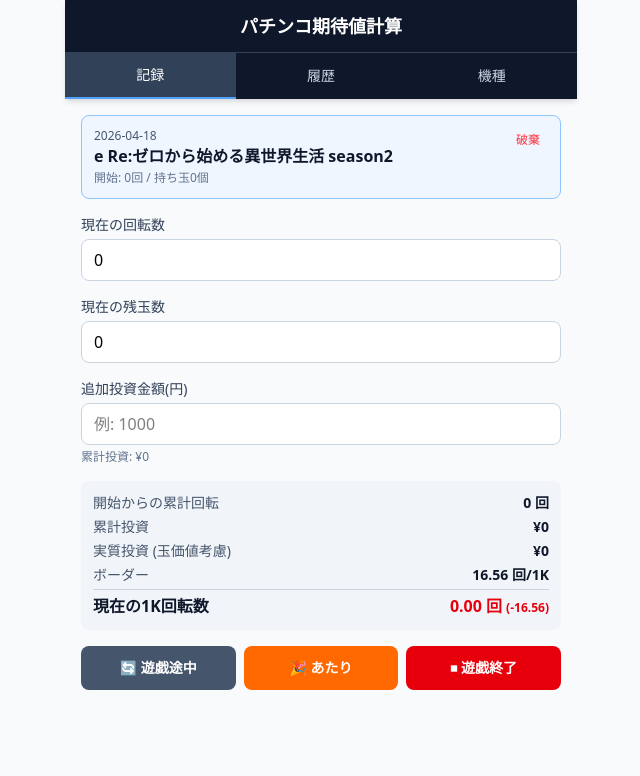
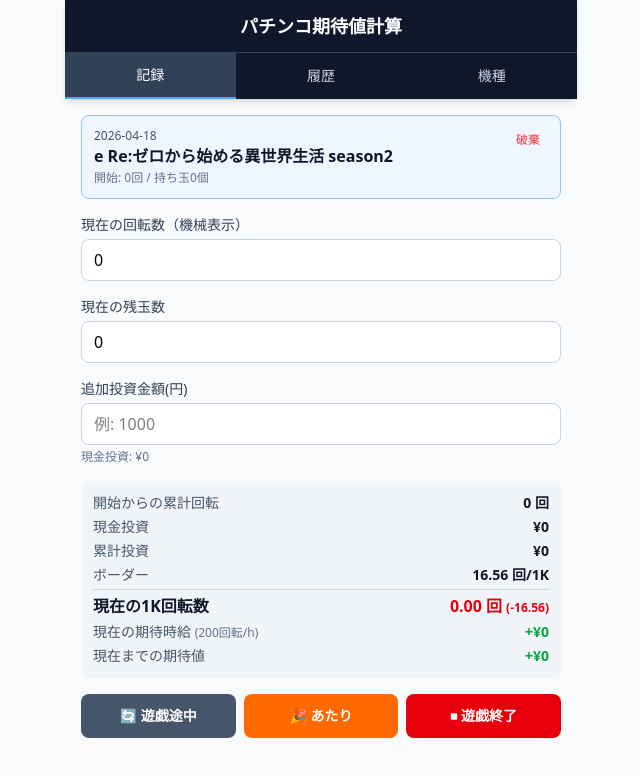
Before and after one commit to sunahitiri/pachi-calc, a React (Vite) app: page / in a window 1280 px wide. Both pictures are taken after a click on the button "▶ 遊戯開始". Shown: the top 776 px of the page, without its empty margins (319-959 px from the left). Built offline with nearby package versions, Linux system fonts and the light colour scheme.

Commit message:
期待値計算修正

```diff
--- a/src/components/SessionRecorder.jsx
+++ b/src/components/SessionRecorder.jsx
@@ -1,5 +1,5 @@
 import { useState, useMemo, useEffect } from 'react';
-import { calcBorder } from '../utils/calculations';
+import { calcBorder, expectedValuePerRotation } from '../utils/calculations';
 import { useLocalStorage } from '../hooks/useLocalStorage';
 
 const BALL_VALUE = 4; // 1玉 = 4円
@@ -11,16 +11,22 @@
   return `${d.getFullYear()}-${mm}-${dd}`;
 }
 
-// 実質投資額(円): 持ち玉が増えた分は投資から差し引く
-function effectiveInvestment(totalInvestment, startBalls, currentBalls) {
-  return totalInvestment - (currentBalls - startBalls) * BALL_VALUE;
+// あたりで獲得した持ち玉の合計(全セグメント)
+function sumHitBallsGained(hits) {
+  return (hits || []).reduce((s, h) => s + (h.ballsGained || 0), 0);
 }
 
-// 1Kあたり回転数(玉価値考慮)
-function calcPerK(currentRotations, startRotations, effInv) {
-  const dRot = currentRotations - startRotations;
-  if (effInv <= 0 || dRot <= 0) return 0;
-  return (dRot * 1000) / effInv;
+// 累計投資額(円): 現金投資から、あたり以外で得た持ち玉分(=通常プレイ中の玉貸出等)を差し引く。
+// あたり中に増えた球は差し引かない(= 投資が減らない)
+function cumulativeInvestment(totalInvestment, startBalls, currentBalls, hitBallsGained) {
+  const nonHitBallsDelta = (currentBalls - startBalls) - hitBallsGained;
+  return totalInvestment - nonHitBallsDelta * BALL_VALUE;
+}
+
+// 1Kあたり回転数 — dRot は累計回転数(全セグメント合算)、cumInv は累計投資
+function calcPerK(dRot, cumInv) {
+  if (cumInv <= 0 || dRot <= 0) return 0;
+  return (dRot * 1000) / cumInv;
 }
 
 // 空文字なら fallback、それ以外は数値に変換 (0 を正しく扱うため `||` は使わない)
@@ -28,6 +34,20 @@
   if (input === '' || input === null || input === undefined) return fallback;
   const n = Number(input);
   return Number.isFinite(n) ? n : fallback;
+}
+
+// セグメント状態の取得(旧データ互換: フィールド欠損時は初期値で補完)
+function getSegState(session) {
+  return {
+    segmentStart: session.segmentStartRotations ?? session.startRotations,
+    cumulative: session.cumulativeRotations ?? 0,
+  };
+}
+
+// 累計回転数 = 過去セグメント累計 + 現セグメント差分(機械表示 - セグメント開始値)
+function totalDRot(session, currentRot) {
+  const { segmentStart, cumulative } = getSegState(session);
+  return cumulative + Math.max(0, currentRot - segmentStart);
 }
 
 export default function SessionRecorder({ machines, onComplete }) {
@@ -55,8 +75,11 @@
       startBalls,
       currentRotations: startRotations,
       currentBalls: startBalls,
+      // セグメント管理: あたり後に機械表示がリセットされても累計を保持する
+      cumulativeRotations: 0,          // 確定済みセグメント合計(あたり前までの累計)
+      segmentStartRotations: startRotations, // 現セグメントの開始機械表示
       totalInvestment: 0,
-      hits: [],       // [{ atRotations, newRotations, ballsAfter, timestamp }]
+      hits: [],       // [{ atMachineRot, atCumulative, resumeMachineRot, segmentRot, ballsBefore, ballsAfter, ballsGained, addedInvestment, timestamp }]
       snapshots: [],  // [{ rotations, balls, investment, timestamp }]
       phase: 'playing',
     });
@@ -89,13 +112,16 @@
     const curBalls = numOr(curBallsInput, session.currentBalls);
     const addInv = numOr(addInvInput, 0);
     const totalInv = session.totalInvestment + addInv;
-    const effInv = effectiveInvestment(totalInv, session.startBalls, curBalls);
-    return calcPerK(curRot, session.startRotations, effInv);
+    const cumInv = cumulativeInvestment(totalInv, session.startBalls, curBalls, sumHitBallsGained(session.hits));
+    return calcPerK(totalDRot(session, curRot), cumInv);
   }, [session, curRotInput, curBallsInput, addInvInput]);
 
   // 入力欄の値を session にコミット
   const commitCurrent = () => {
-    const curRot = numOr(curRotInput, session.currentRotations);
+    const parsedRot = numOr(curRotInput, session.currentRotations);
+    const { segmentStart } = getSegState(session);
+    // 現セグメント内では機械表示が開始値を下回らないようガード
+    const curRot = Math.max(parsedRot, segmentStart);
     const curBalls = numOr(curBallsInput, session.currentBalls);
     const addInv = numOr(addInvInput, 0);
     return {
@@ -127,25 +153,28 @@
   const handleEnd = () => {
     if (!confirm('遊戯を終了して履歴に保存しますか？')) return;
     const updated = commitCurrent();
-    const totalRot = updated.currentRotations - updated.startRotations;
-    const effInv = effectiveInvestment(
+    const totalRot = totalDRot(updated, updated.currentRotations);
+    const cumInv = cumulativeInvestment(
       updated.totalInvestment,
       updated.startBalls,
-      updated.currentBalls
+      updated.currentBalls,
+      sumHitBallsGained(updated.hits)
     );
     const record = {
       id: updated.id,
       date: updated.date,
       machineId: updated.machineId,
       notes: updated.notes,
-      // RecordList / summarize 互換フィールド (玉価値考慮済み)
+      // RecordList / summarize 互換フィールド (累計投資額)
       rotations: Math.max(0, totalRot),
-      investment: Math.max(0, Math.round(effInv)),
+      investment: Math.max(0, Math.round(cumInv)),
       // セッション詳細
       startRotations: updated.startRotations,
       startBalls: updated.startBalls,
       endRotations: updated.currentRotations,
       endBalls: updated.currentBalls,
+      cumulativeRotations: updated.cumulativeRotations ?? 0,
+      segmentStartRotations: updated.segmentStartRotations ?? updated.startRotations,
       totalInvestment: updated.totalInvestment,
       hits: updated.hits,
       snapshots: updated.snapshots,
@@ -159,13 +188,15 @@
   };
 
   // ====== hit-input ======
-  const [hitRotInput, setHitRotInput] = useState('');
+  // hitResumeRotInput: あたり→時短などを抜けて通常プレイに戻った時点の「機械表示」の値。
+  // パチンコは大当りで機械表示がリセットされるのが一般的なので、通常は 0 近辺になる。
+  const [hitResumeRotInput, setHitResumeRotInput] = useState('');
   const [hitBallsInput, setHitBallsInput] = useState('');
   const [hitAddInvInput, setHitAddInvInput] = useState('');
 
   useEffect(() => {
     if (session?.phase === 'hit-input') {
-      setHitRotInput(String(session.currentRotations));
+      setHitResumeRotInput('0');
       setHitBallsInput(String(session.currentBalls));
       setHitAddInvInput('');
     }
@@ -174,35 +205,45 @@
   // あたり画面のライブ計算プレビュー（再開後の状態をシミュレート）
   const hitLiveStats = useMemo(() => {
     if (!session || session.phase !== 'hit-input') return null;
-    const parsedRot = numOr(hitRotInput, session.currentRotations);
-    // あたり発生時の累計回転数を下回らないようガード
-    const newRot = Math.max(parsedRot, session.currentRotations);
+    const resumeRot = numOr(hitResumeRotInput, 0);
     const newBalls = numOr(hitBallsInput, session.currentBalls);
     const addInv = numOr(hitAddInvInput, 0);
     const totalInv = session.totalInvestment + addInv;
-    const effInv = effectiveInvestment(totalInv, session.startBalls, newBalls);
-    const dRot = Math.max(0, newRot - session.startRotations);
+    // このあたりまでのセグメント分(機械表示ベース)
+    const { segmentStart, cumulative } = getSegState(session);
+    const thisSegmentRot = Math.max(0, session.currentRotations - segmentStart);
+    // あたり確定時点の累計回転数
+    const newCumulative = cumulative + thisSegmentRot;
+    // 累計投資: このあたりで増えた球分を含め、全あたりの払い出し球は差し引かない
+    const thisHitGained = newBalls - session.currentBalls;
+    const totalHitGained = sumHitBallsGained(session.hits) + thisHitGained;
+    const cumInv = cumulativeInvestment(totalInv, session.startBalls, newBalls, totalHitGained);
+    // 再開直後は新セグメント差分 0 なので累計 = newCumulative
     return {
-      newRot,
+      resumeRot,
       newBalls,
-      dRot,
+      thisSegmentRot,
+      newCumulative,
       totalInv,
-      effInv,
-      perK: calcPerK(newRot, session.startRotations, effInv),
-      ballsGained: newBalls - session.currentBalls,
-      rotRegression: parsedRot < session.currentRotations,
+      cumInv,
+      perK: calcPerK(newCumulative, cumInv),
+      ballsGained: thisHitGained,
     };
-  }, [session, hitRotInput, hitBallsInput, hitAddInvInput]);
+  }, [session, hitResumeRotInput, hitBallsInput, hitAddInvInput]);
 
   const handleResume = () => {
-    const parsedRot = numOr(hitRotInput, session.currentRotations);
-    // 累計回転数はあたり発生時の値を下回らないようガード（ラベル誤読による巻き戻しを防止）
-    const newRot = Math.max(parsedRot, session.currentRotations);
+    const resumeRot = numOr(hitResumeRotInput, 0);
     const newBalls = numOr(hitBallsInput, session.currentBalls);
     const addInv = numOr(hitAddInvInput, 0);
+    const { segmentStart, cumulative } = getSegState(session);
+    // このセグメントで回した分をあたり発生時点で確定して累計に加算
+    const thisSegmentRot = Math.max(0, session.currentRotations - segmentStart);
+    const newCumulative = cumulative + thisSegmentRot;
     const hit = {
-      atRotations: session.currentRotations,
-      newRotations: newRot,
+      atMachineRot: session.currentRotations,
+      atCumulative: newCumulative,
+      resumeMachineRot: resumeRot,
+      segmentRot: thisSegmentRot,
       ballsBefore: session.currentBalls,
       ballsAfter: newBalls,
       ballsGained: newBalls - session.currentBalls,
@@ -211,13 +252,16 @@
     };
     setSession({
       ...session,
-      currentRotations: newRot,
+      // 次セグメント: 機械表示は resumeRot から始まる
+      currentRotations: resumeRot,
+      segmentStartRotations: resumeRot,
+      cumulativeRotations: newCumulative,
       currentBalls: newBalls,
       totalInvestment: session.totalInvestment + addInv,
       hits: [...session.hits, hit],
       phase: 'playing',
     });
-    setHitRotInput('');
+    setHitResumeRotInput('');
     setHitBallsInput('');
     setHitAddInvInput('');
   };
@@ -307,7 +351,9 @@
   if (session.phase === 'hit-input') {
     const atRot = session.currentRotations;
     const atBalls = session.currentBalls;
-    const preHitDRot = atRot - session.startRotations;
+    const { segmentStart: _segStart, cumulative: _cum } = getSegState(session);
+    const thisSegmentRot = Math.max(0, atRot - _segStart);
+    const preHitCumulative = _cum + thisSegmentRot;
     const stats = hitLiveStats;
     return (
       <div className="p-4 space-y-4">
@@ -316,12 +362,14 @@
           <div className="font-bold text-slate-900 dark:text-white">{machine?.name ?? '不明'}</div>
           <div className="grid grid-cols-2 gap-x-3 gap-y-0.5 text-xs mt-1">
             <div className="text-slate-600 dark:text-slate-300">開始からの累計回転</div>
-            <div className="text-right font-semibold text-slate-900 dark:text-white">{preHitDRot.toLocaleString()} 回</div>
-            <div className="text-slate-600 dark:text-slate-300">あたり時の回転数</div>
+            <div className="text-right font-semibold text-slate-900 dark:text-white">{preHitCumulative.toLocaleString()} 回</div>
+            <div className="text-slate-600 dark:text-slate-300">今回セグメントで回した</div>
+            <div className="text-right font-semibold text-slate-900 dark:text-white">{thisSegmentRot.toLocaleString()} 回</div>
+            <div className="text-slate-600 dark:text-slate-300">あたり時の機械表示</div>
             <div className="text-right font-semibold text-slate-900 dark:text-white">{atRot.toLocaleString()} 回</div>
             <div className="text-slate-600 dark:text-slate-300">あたり時の持ち玉</div>
             <div className="text-right font-semibold text-slate-900 dark:text-white">{atBalls.toLocaleString()} 個</div>
-            <div className="text-slate-600 dark:text-slate-300">累計投資</div>
+            <div className="text-slate-600 dark:text-slate-300">現金投資</div>
             <div className="text-right font-semibold text-slate-900 dark:text-white">¥{session.totalInvestment.toLocaleString()}</div>
             <div className="text-slate-600 dark:text-slate-300">今回までのあたり</div>
             <div className="text-right font-semibold text-slate-900 dark:text-white">{session.hits.length} 回</div>
@@ -332,23 +380,21 @@
 
         <div>
           <label className="block text-sm font-medium text-slate-700 dark:text-slate-200 mb-1">
-            現在の回転数（機械表示の合計）
+            再開時の機械表示（回転数）
           </label>
           <input
             type="number"
             inputMode="numeric"
-            value={hitRotInput}
-            onChange={(e) => setHitRotInput(e.target.value)}
+            value={hitResumeRotInput}
+            onChange={(e) => setHitResumeRotInput(e.target.value)}
             className="w-full px-3 py-2 border border-slate-300 rounded-lg bg-white dark:bg-slate-800 dark:border-slate-600 dark:text-white"
+            placeholder="例: 0"
           />
           <div className="text-xs text-slate-500 dark:text-slate-400 mt-1">
-            ※ 機械に表示されている「合計の回転数」を入力してください（あたり時の {atRot.toLocaleString()}回 以上）
+            ※ 大当り後は機械表示がリセットされます。通常プレイに戻った時点の機械の表示値を入力してください。
+            <br />
+            　時短で100回転消化して再開なら「100」、すぐ通常に戻ったなら「0」です。
           </div>
-          {stats?.rotRegression && (
-            <div className="text-xs text-red-600 dark:text-red-400 mt-1">
-              ⚠️ あたり時の値を下回っています。自動的に {atRot.toLocaleString()}回 として扱います。
-            </div>
-          )}
         </div>
         <div>
           <label className="block text-sm font-medium text-slate-700 dark:text-slate-200 mb-1">
@@ -380,7 +426,7 @@
             placeholder="あたり中に追加した金額があれば"
           />
           <div className="text-xs text-slate-500 dark:text-slate-400 mt-1">
-            累計投資: ¥{session.totalInvestment.toLocaleString()}
+            現金投資: ¥{session.totalInvestment.toLocaleString()}
             {hitAddInvInput ? ` → ¥${(stats?.totalInv ?? session.totalInvestment).toLocaleString()}` : ''}
           </div>
         </div>
@@ -390,15 +436,15 @@
             <div className="font-semibold text-slate-900 dark:text-white text-xs mb-1">再開後の状態（プレビュー）</div>
             <div className="flex justify-between">
               <span className="text-slate-600 dark:text-slate-300">開始からの累計回転</span>
-              <span className="font-semibold text-slate-900 dark:text-white">{stats.dRot.toLocaleString()} 回</span>
+              <span className="font-semibold text-slate-900 dark:text-white">{stats.newCumulative.toLocaleString()} 回</span>
+            </div>
+            <div className="flex justify-between">
+              <span className="text-slate-600 dark:text-slate-300">現金投資</span>
+              <span className="font-semibold text-slate-900 dark:text-white">¥{stats.totalInv.toLocaleString()}</span>
             </div>
             <div className="flex justify-between">
               <span className="text-slate-600 dark:text-slate-300">累計投資</span>
-              <span className="font-semibold text-slate-900 dark:text-white">¥{stats.totalInv.toLocaleString()}</span>
-            </div>
-            <div className="flex justify-between">
-              <span className="text-slate-600 dark:text-slate-300">実質投資（玉価値考慮）</span>
-              <span className="font-semibold text-slate-900 dark:text-white">¥{Math.max(0, Math.round(stats.effInv)).toLocaleString()}</span>
+              <span className="font-semibold text-slate-900 dark:text-white">¥{Math.max(0, Math.round(stats.cumInv)).toLocaleString()}</span>
             </div>
             <div className="flex justify-between pt-1 border-t border-slate-300 dark:border-slate-700">
               <span className="font-bold text-slate-900 dark:text-white">1K回転数</span>
@@ -423,11 +469,17 @@
   }
 
   // ----- playing -----
-  const dRot = numOr(curRotInput, session.currentRotations) - session.startRotations;
+  const curRotLive = numOr(curRotInput, session.currentRotations);
+  const dRot = totalDRot(session, curRotLive);
+  const { segmentStart: segStartLive, cumulative: cumLive } = getSegState(session);
+  const thisSegLive = Math.max(0, curRotLive - segStartLive);
   const totalInvDisplay = session.totalInvestment + numOr(addInvInput, 0);
   const curBalls = numOr(curBallsInput, session.currentBalls);
-  const effInv = effectiveInvestment(totalInvDisplay, session.startBalls, curBalls);
+  const cumInv = cumulativeInvestment(totalInvDisplay, session.startBalls, curBalls, sumHitBallsGained(session.hits));
   const delta = livePerK - border;
+  const evPerRot = machine ? expectedValuePerRotation(livePerK, machine) : 0;
+  const hourlyEV = evPerRot * 200;
+  const totalEV = evPerRot * Math.max(0, dRot);
 
   return (
     <div className="p-4 space-y-4">
@@ -441,7 +493,7 @@
             </div>
             {session.hits.length > 0 && (
               <div className="text-xs text-orange-600 dark:text-orange-400 mt-0.5">
-                🎉 あたり {session.hits.length}回
+                🎉 あたり {session.hits.length}回 / 確定累計 {cumLive.toLocaleString()}回
               </div>
             )}
           </div>
@@ -455,7 +507,7 @@
       </div>
 
       <div>
-        <label className="block text-sm font-medium text-slate-700 dark:text-slate-200 mb-1">現在の回転数</label>
+        <label className="block text-sm font-medium text-slate-700 dark:text-slate-200 mb-1">現在の回転数（機械表示）</label>
         <input
           type="number"
           inputMode="numeric"
@@ -463,6 +515,11 @@
           onChange={(e) => setCurRotInput(e.target.value)}
           className="w-full px-3 py-2 border border-slate-300 rounded-lg bg-white dark:bg-slate-800 dark:border-slate-600 dark:text-white"
         />
+        {session.hits.length > 0 && (
+          <div className="text-xs text-slate-500 dark:text-slate-400 mt-1">
+            現セグメント開始: {segStartLive.toLocaleString()}回 → 今のセグメント: {thisSegLive.toLocaleString()}回
+          </div>
+        )}
       </div>
       <div>
         <label className="block text-sm font-medium text-slate-700 dark:text-slate-200 mb-1">現在の残玉数</label>
@@ -485,7 +542,7 @@
           placeholder="例: 1000"
         />
         <div className="text-xs text-slate-500 dark:text-slate-400 mt-1">
-          累計投資: ¥{session.totalInvestment.toLocaleString()}
+          現金投資: ¥{session.totalInvestment.toLocaleString()}
           {addInvInput ? ` → ¥${totalInvDisplay.toLocaleString()}` : ''}
         </div>
       </div>
@@ -496,12 +553,12 @@
           <span className="font-semibold text-slate-900 dark:text-white">{Math.max(0, dRot).toLocaleString()} 回</span>
         </div>
         <div className="text-sm flex justify-between">
-          <span className="text-slate-600 dark:text-slate-300">累計投資</span>
+          <span className="text-slate-600 dark:text-slate-300">現金投資</span>
           <span className="font-semibold text-slate-900 dark:text-white">¥{totalInvDisplay.toLocaleString()}</span>
         </div>
         <div className="text-sm flex justify-between">
-          <span className="text-slate-600 dark:text-slate-300">実質投資 (玉価値考慮)</span>
-          <span className="font-semibold text-slate-900 dark:text-white">¥{Math.max(0, Math.round(effInv)).toLocaleString()}</span>
+          <span className="text-slate-600 dark:text-slate-300">累計投資</span>
+          <span className="font-semibold text-slate-900 dark:text-white">¥{Math.max(0, Math.round(cumInv)).toLocaleString()}</span>
         </div>
         <div className="text-sm flex justify-between">
           <span className="text-slate-600 dark:text-slate-300">ボーダー</span>
@@ -514,6 +571,18 @@
             <span className="text-xs ml-1">
               ({delta >= 0 ? '+' : ''}{delta.toFixed(2)})
             </span>
+          </span>
+        </div>
+        <div className="text-sm flex justify-between">
+          <span className="text-slate-600 dark:text-slate-300">現在の期待時給 <span className="text-xs text-slate-500">(200回転/h)</span></span>
+          <span className={`font-semibold ${hourlyEV >= 0 ? 'text-green-600 dark:text-green-400' : 'text-red-600 dark:text-red-400'}`}>
+            {hourlyEV >= 0 ? '+' : ''}¥{Math.round(hourlyEV).toLocaleString()}
+          </span>
+        </div>
+        <div className="text-sm flex justify-between">
+          <span className="text-slate-600 dark:text-slate-300">現在までの期待値</span>
+          <span className={`font-semibold ${totalEV >= 0 ? 'text-green-600 dark:text-green-400' : 'text-red-600 dark:text-red-400'}`}>
+            {totalEV >= 0 ? '+' : ''}¥{Math.round(totalEV).toLocaleString()}
           </span>
         </div>
       </div>
```
